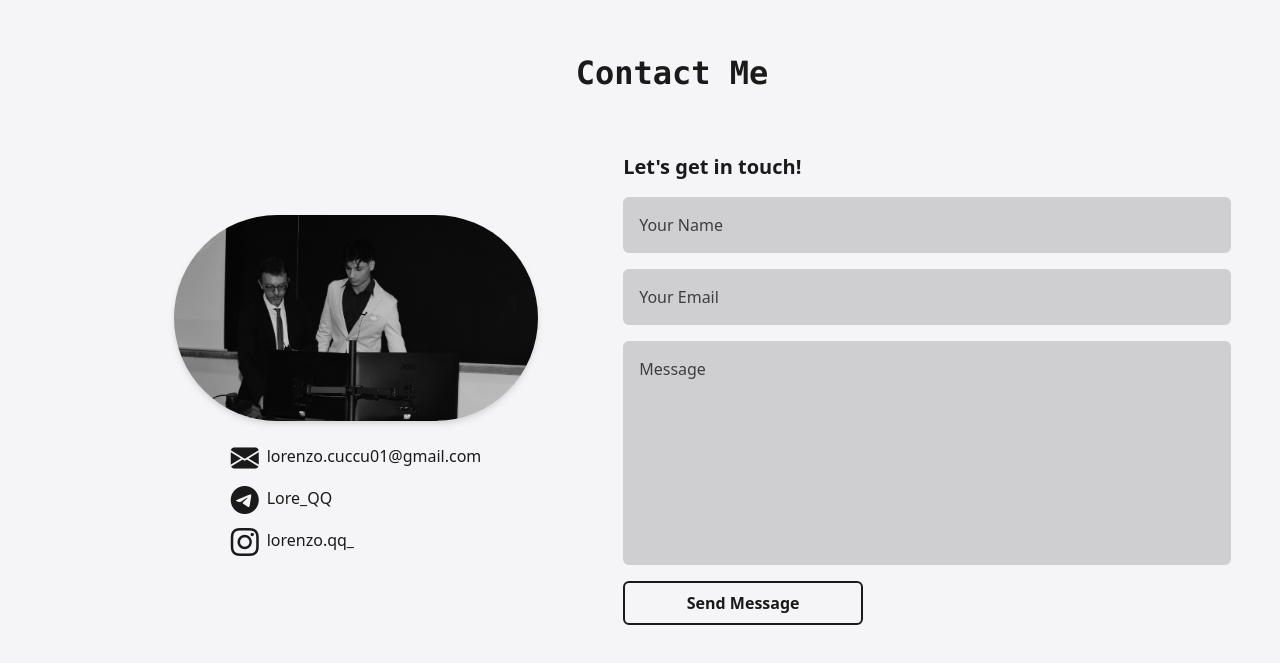
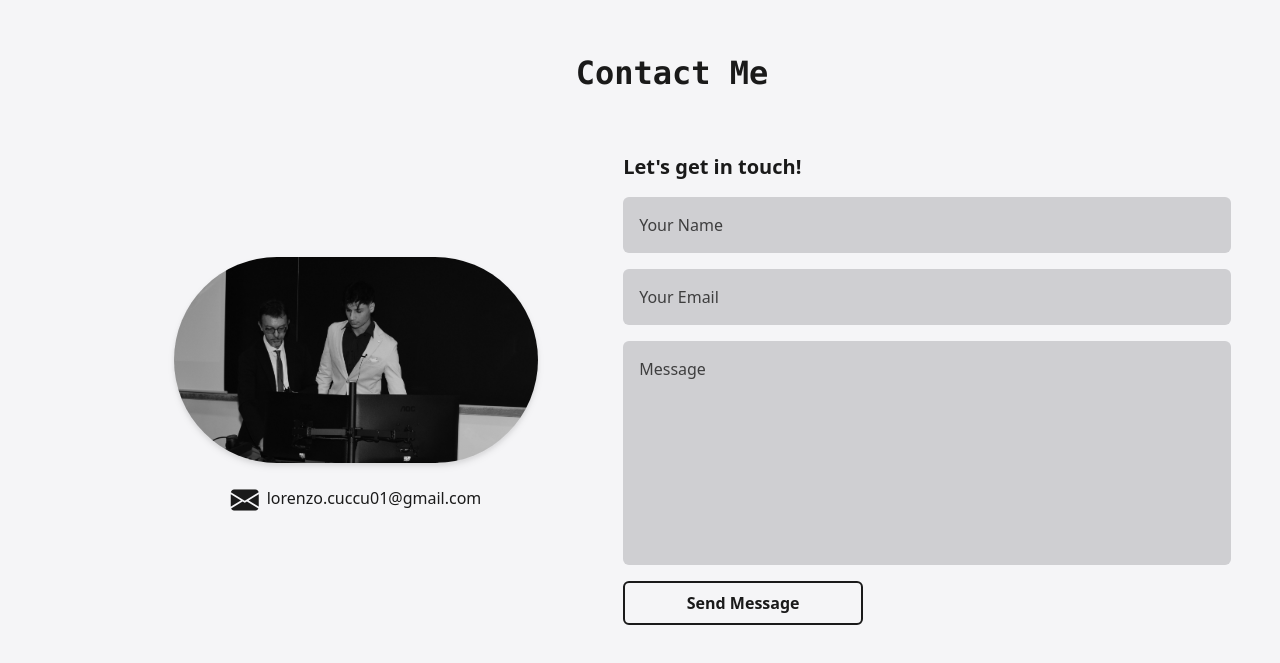
Before and after one commit to Lorkenzo/MyPortfolio, a React (Vite) app in the folder mypage/: page / in a window 1280 px wide. Shown: the part 3171-3834 px from the top of the page. Built offline with nearby package versions, Linux system fonts and the light colour scheme; what tailwindcss-animated would draw is missing.

Commit message:
contacts fixed

```diff
--- a/mypage/src/Components/Contacts.jsx
+++ b/mypage/src/Components/Contacts.jsx
@@ -63,8 +63,6 @@ function Contacts(){
                         </div>
                         <div className="flex flex-col max-md:justify-center">
                             <div ><i className="bi bi-envelope-fill fs-3 align-middle mr-2"></i>lorenzo.cuccu01@gmail.com</div>
-                            <div><i className="bi bi-telegram fs-3 align-middle mr-2"></i>Lore_QQ</div>
-                            <div><i className="bi bi-instagram fs-3 align-middle mr-2"></i>lorenzo.qq_</div>
                         </div>
                     </div>
                     <div className='flex flex-col w-[50%] max-md:w-[90%] max-md:items-center'>
```
